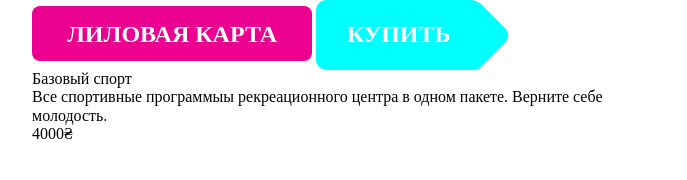
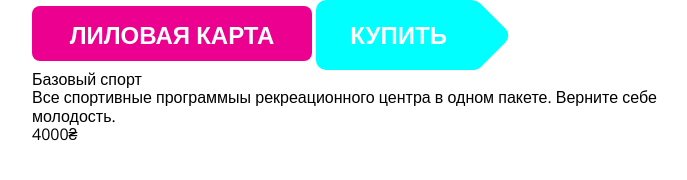
Before and after one commit to gonzoibox/abonements, a plain HTML site: page index.html in a window 1280 px wide. Shown: the whole page, without its empty margins (290-977 px from the left). Drawn offline with nearby package versions, Linux system fonts and the light colour scheme.

Commit message:
add fonts

```diff
--- a/index.html
+++ b/index.html
@@ -5,6 +5,7 @@
     <meta name="viewport" content="width=device-width, initial-scale=1.0">
     <meta http-equiv="X-UA-Compatible" content="ie=edge">
     <title>Abonement</title>
+    <link href="https://fonts.googleapis.com/css?family=Open+Sans:300,400,600,700&amp;subset=cyrillic" rel="stylesheet">
     <link rel="stylesheet" href="https://cdnjs.cloudflare.com/ajax/libs/normalize/8.0.0/normalize.min.css">
     <link rel="stylesheet" href="style.css">
 </head>
--- a/style.css
+++ b/style.css
@@ -7,10 +7,13 @@
     background-position: center;
     background-size: cover;
     box-sizing: border-box;
+    font-family: 'Open Sans', sans-serif;
 }
+
 .card, .buy {
     display: inline-block;
 }
+
 button.lilu {
     width: 280px;
     height: 55px;
```
